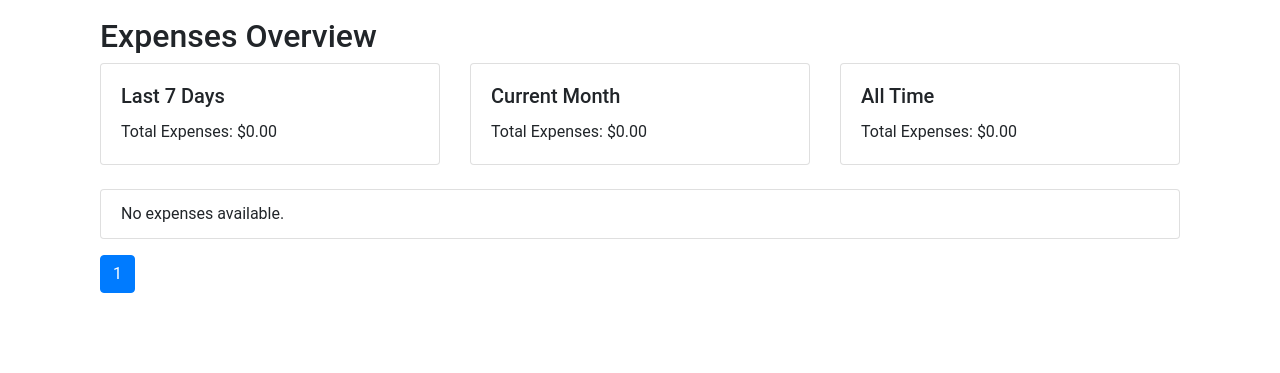
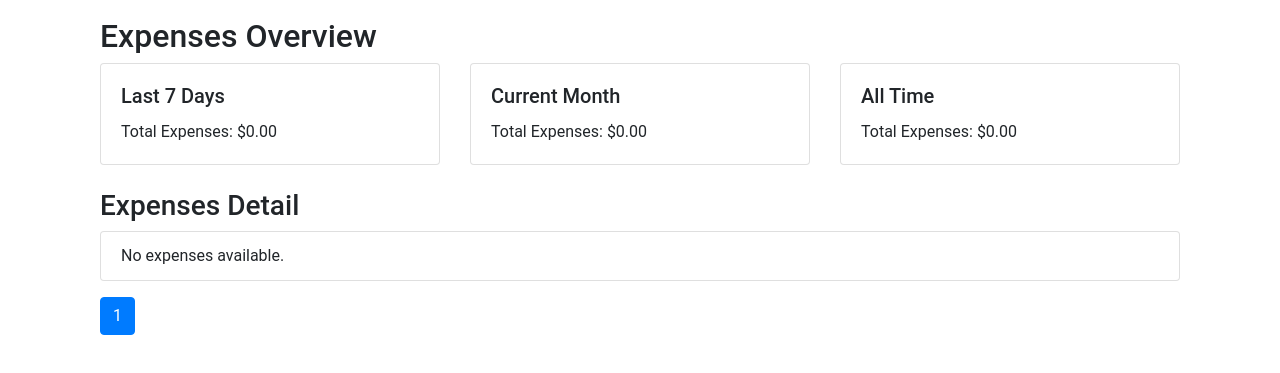
Before and after one commit to PMManyika/etrucker, a Django app: page / in a window 1280 px wide. Shown: the part 63-436 px from the top of the page. Run offline with Django 3.2, Linux system fonts and the light colour scheme; the visitor is signed in with stand-in values (Sample User, id 1); data that the repository does not hold is empty; some libraries are stand-ins or nearby versions.

Commit message:
expenses detail div

```diff
--- a/expenses/templates/expenses/expense_list.html
+++ b/expenses/templates/expenses/expense_list.html
@@ -34,6 +34,8 @@
             </div>
         </div>
     </div>
+
+    <h3>Expenses Detail</h3>
     <div class="list-group mb-3">
         {% for expense in expenses %}
         <div class="list-group-item">
```
